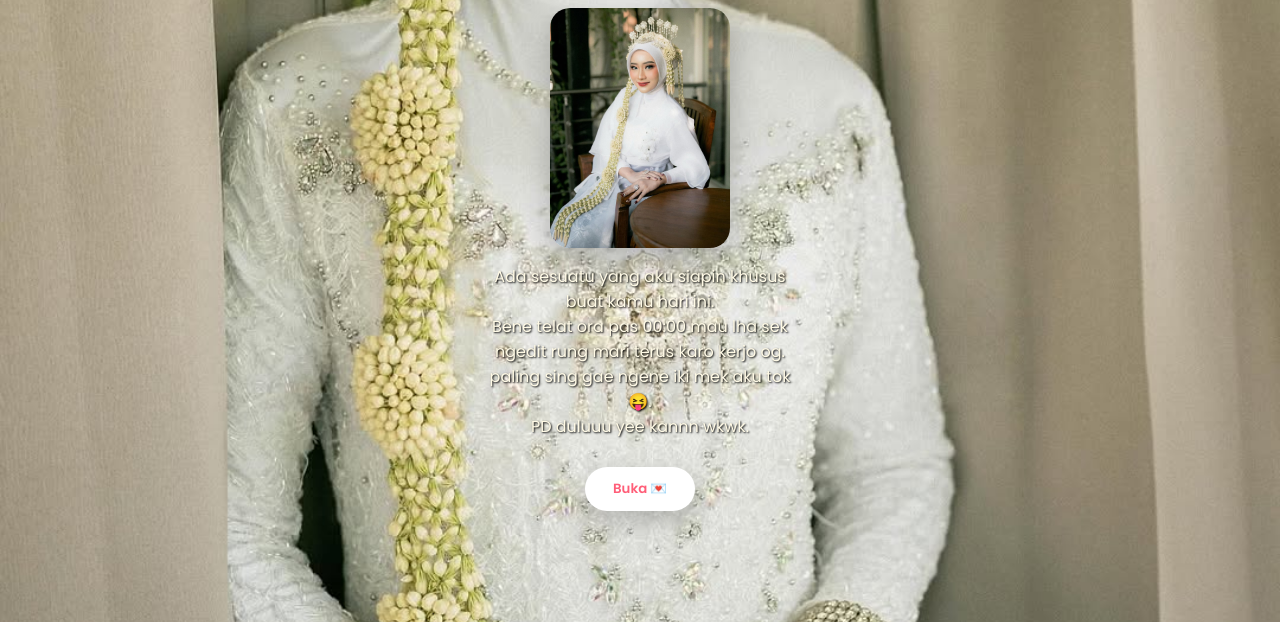
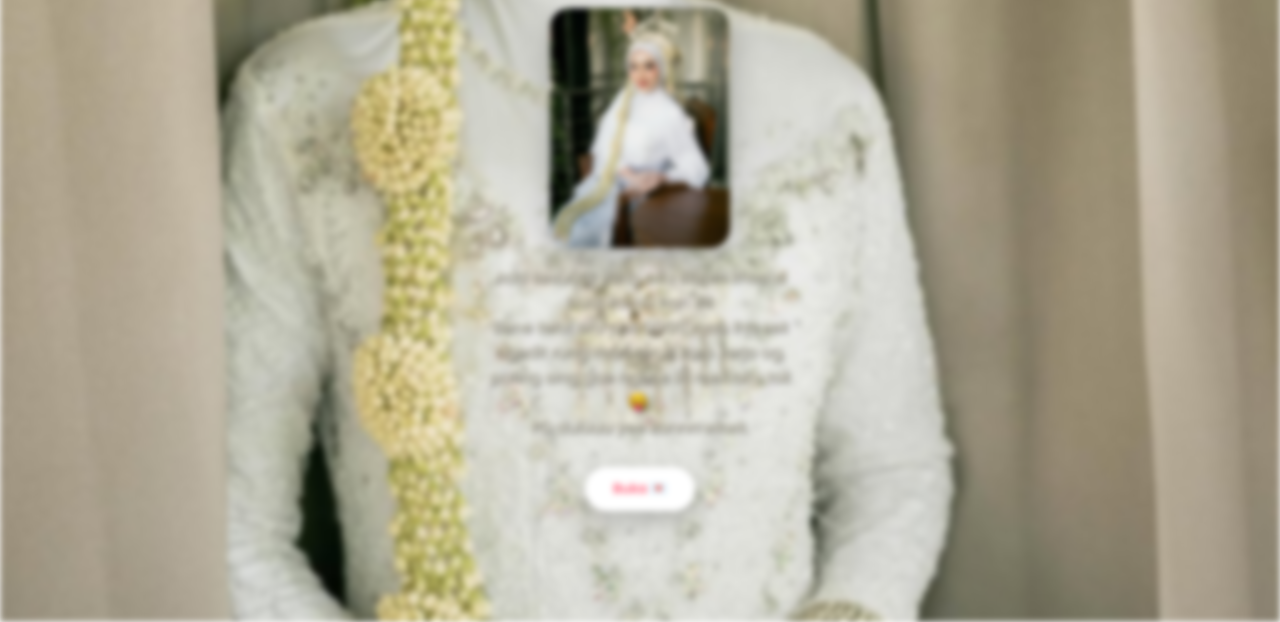
Before and after one commit to dyoo12-12/Finalgreetingdeadlinesumpah, a plain HTML site: page index.html in a window 1280 px wide. Shown: the part 178-800 px from the top of the page. Drawn offline with Linux system fonts and the light colour scheme.

Commit message:
Update index.html

```diff
--- a/index.html
+++ b/index.html
@@ -17,7 +17,7 @@
       background-position: center;
       filter: blur(3px);
     }
-    .page.active { opacity: 1; transform: scale(1); z-index: 1; pointer-events: auto; filter: blur(0); }
+    .page.active { opacity: 1; transform: scale(1); z-index: 1; pointer-events: auto; filter: blur(2); }
 
     #page1 { background-image: url('background1.jpg'); }
     #page2 video.background-video { position: absolute; top: 0; left: 0; width: 100%; height: 100%; object-fit: cover; z-index: -1; filter: blur(3px); }
```
